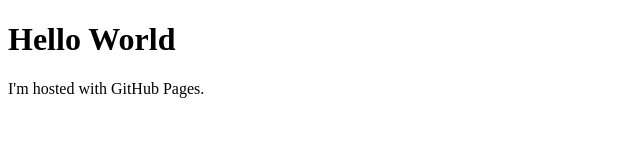
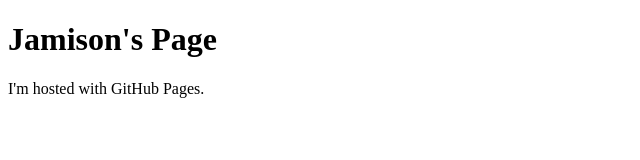
Before and after one commit to JamisonBlair/jamisonblair.github.io, a plain HTML site: page index.html in a window 1280 px wide. Shown: the whole page, without its empty margins (0-640 px from the left). Drawn offline with Linux system fonts and the light colour scheme.

Commit message:
Update index.html

```diff
--- a/index.html
+++ b/index.html
@@ -1,7 +1,11 @@
 <!DOCTYPE html>
 <html>
-<body>
-<h1>Hello World</h1>
-<p>I'm hosted with GitHub Pages.</p>
-</body>
+  <head>
+    <title>Jamison's Page</title>
+
+  </head>
+  <body>
+    <h1>Jamison's Page</h1>
+    <p>I'm hosted with GitHub Pages.</p>
+  </body>
 </html>
```
